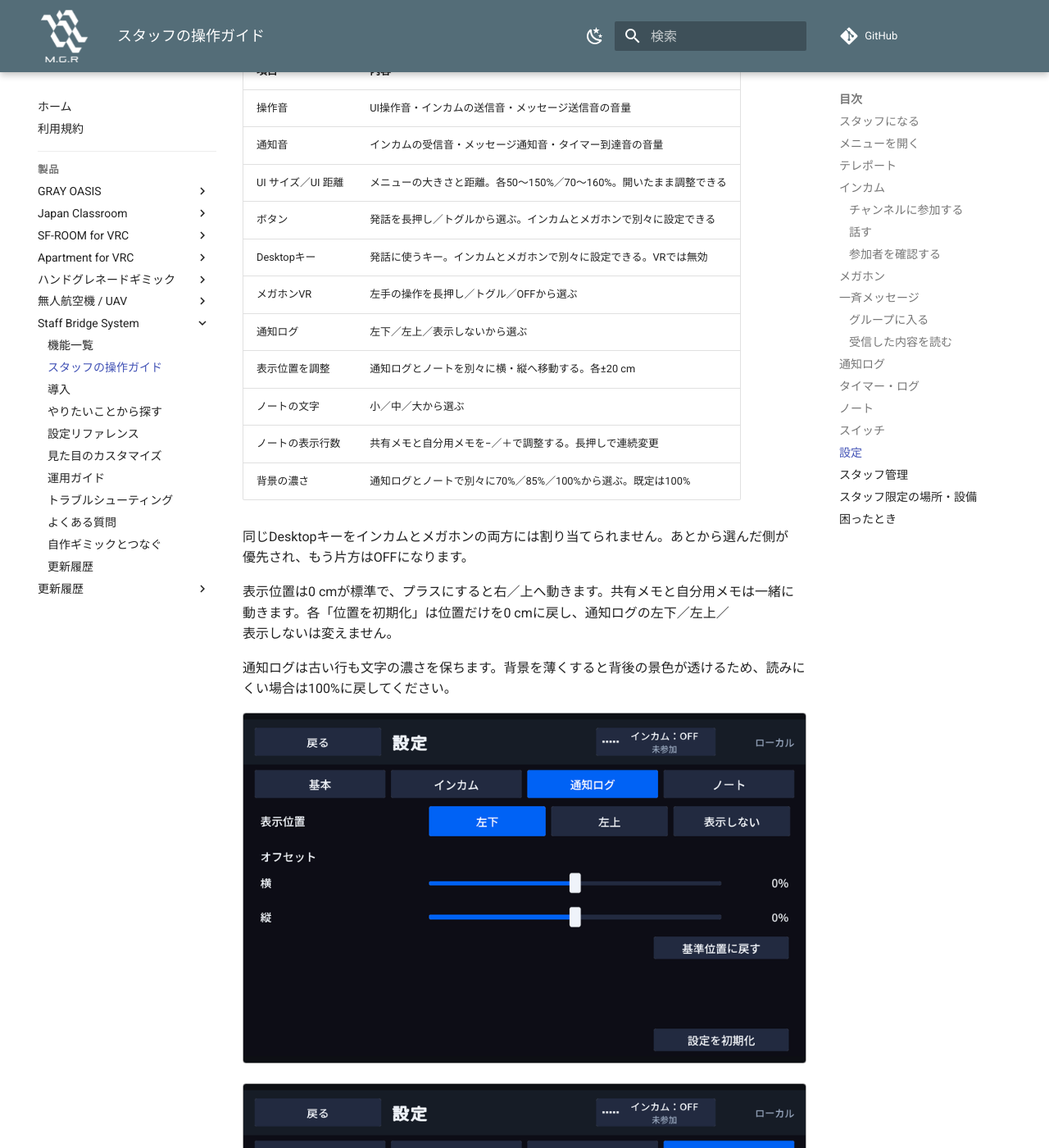
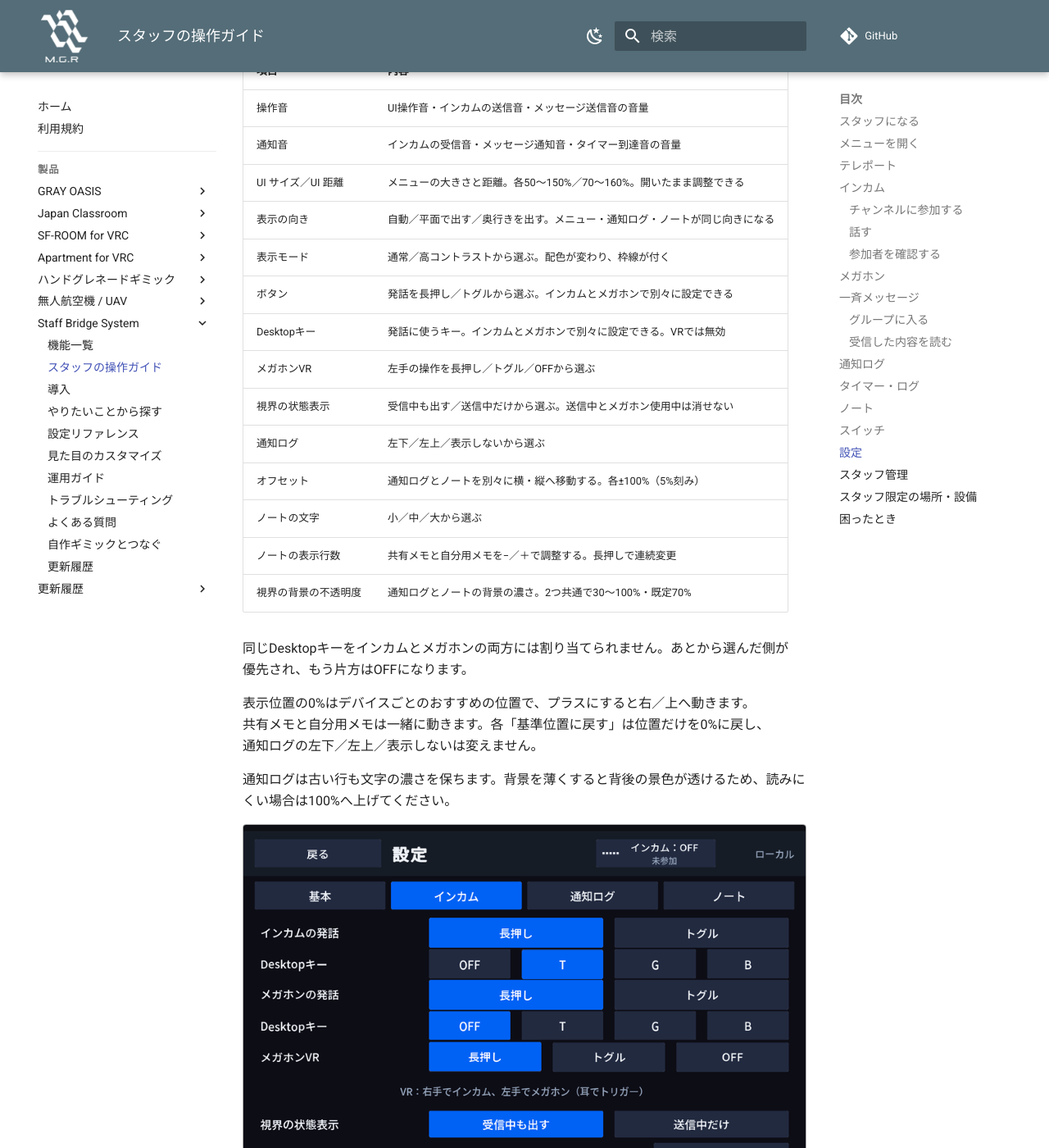
Before and after one commit to MAGURO-git/ProductArchive, an MkDocs documentation site: the page built from docs/staff-bridge-system/usage.md, in a window 1280 px wide and 1400 px high, scrolled down 11104 px. Shown: the whole window at 82% size. Built offline with MkDocs 1.6.1 and Material for MkDocs 9.7.7, drawn with Linux system fonts in a browser that asks for light colours; comment, search, counter and statistics services are not loaded; some of the changed text lies outside the part shown.

Commit message:
設定画面の作り替えにマニュアルを合わせる
タブが「基本／インカム／通知ログ／ノート」になり、発話まわりがインカム
タブへ移った。背景の濃さは通知ログ・ノート個別の3段階から、基本タブの
共通スライダー（30〜100%・既定70%）に変わっている。位置調整は cm から
推奨位置を0%とする％になり、ボタンも「基準位置に戻す」に変わった。

未記載だった「表示の向き」「表示モード」「視界の状態表示」を足した。
画像が無かったインカムタブを配り先に加えて貼り、設定4タブすべてを
画像で見せるようにした。

Co-Authored-By: Claude Opus 5 (1M context) <noreply@anthropic.com>

```diff
--- a/docs/staff-bridge-system/usage.md
+++ b/docs/staff-bridge-system/usage.md
@@ -172,35 +172,40 @@ DesktopキーとVRジェスチャーは、メニューを閉じていても使
 
 設定は自分にだけ適用され、同じワールドへの再入場後も残ります。
 
-設定は「音・発話」「メニュー」「通知ログ」「ノート」の4項目に分かれています。
+設定は「基本」「インカム」「通知ログ」「ノート」の4タブに分かれています。
 
-![音・発話の設定](images/menu-settings.png)
+![基本タブ](images/menu-settings.png)
 
 | 項目 | 内容 |
 |---|---|
 | 操作音 | UI操作音・インカムの送信音・メッセージ送信音の音量 |
 | 通知音 | インカムの受信音・メッセージ通知音・タイマー到達音の音量 |
 | UI サイズ／UI 距離 | メニューの大きさと距離。各50〜150%／70〜160%。開いたまま調整できる |
+| 表示の向き | 自動／平面で出す／奥行きを出す。メニュー・通知ログ・ノートが同じ向きになる |
+| 表示モード | 通常／高コントラストから選ぶ。配色が変わり、枠線が付く |
 | ボタン | 発話を長押し／トグルから選ぶ。インカムとメガホンで別々に設定できる |
 | Desktopキー | 発話に使うキー。インカムとメガホンで別々に設定できる。VRでは無効 |
 | メガホンVR | 左手の操作を長押し／トグル／OFFから選ぶ |
+| 視界の状態表示 | 受信中も出す／送信中だけから選ぶ。送信中とメガホン使用中は消せない |
 | 通知ログ | 左下／左上／表示しないから選ぶ |
-| 表示位置を調整 | 通知ログとノートを別々に横・縦へ移動する。各±20 cm |
+| オフセット | 通知ログとノートを別々に横・縦へ移動する。各±100%（5%刻み） |
 | ノートの文字 | 小／中／大から選ぶ |
 | ノートの表示行数 | 共有メモと自分用メモを−／＋で調整する。長押しで連続変更 |
-| 背景の濃さ | 通知ログとノートで別々に70%／85%／100%から選ぶ。既定は100% |
+| 視界の背景の不透明度 | 通知ログとノートの背景の濃さ。2つ共通で30〜100%・既定70% |
 
 同じDesktopキーをインカムとメガホンの両方には割り当てられません。あとから選んだ側が優先され、もう片方はOFFになります。
 
-表示位置は0 cmが標準で、プラスにすると右／上へ動きます。共有メモと自分用メモは一緒に動きます。各「位置を初期化」は位置だけを0 cmに戻し、通知ログの左下／左上／表示しないは変えません。
+表示位置の0%はデバイスごとのおすすめの位置で、プラスにすると右／上へ動きます。共有メモと自分用メモは一緒に動きます。各「基準位置に戻す」は位置だけを0%に戻し、通知ログの左下／左上／表示しないは変えません。
 
-通知ログは古い行も文字の濃さを保ちます。背景を薄くすると背後の景色が透けるため、読みにくい場合は100%に戻してください。
+通知ログは古い行も文字の濃さを保ちます。背景を薄くすると背後の景色が透けるため、読みにくい場合は100%へ上げてください。
+
+![インカムの設定](images/menu-settings-incom.png)
 
 ![通知ログの設定](images/menu-settings-notice.png)
 
 ![ノートの設定](images/menu-settings-note.png)
 
-「メニュー」の「設定を初期化」で設定全体を既定値に戻せます。
+「基本」の「設定を初期化」で設定全体を既定値に戻せます。
 
 !!! warning "トグルは閉じても停止しません"
     インカム・メガホンとも、使い終わったらもう一度押して止めてください。インカムのVRジェスチャーは押している間だけ、メガホンは「メガホンVR」で選んだ方式に従います。
```
Also changed, not shown: docs/staff-bridge-system/images/menu-settings-incom.png (added), docs/staff-bridge-system/images/menu-settings-note.png, docs/staff-bridge-system/images/menu-settings-notice.png, docs/staff-bridge-system/images/menu-settings.png, docs/staff-bridge-system/images/menu-teleport.png.
